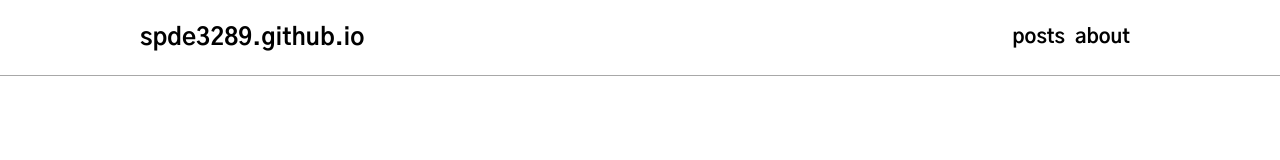
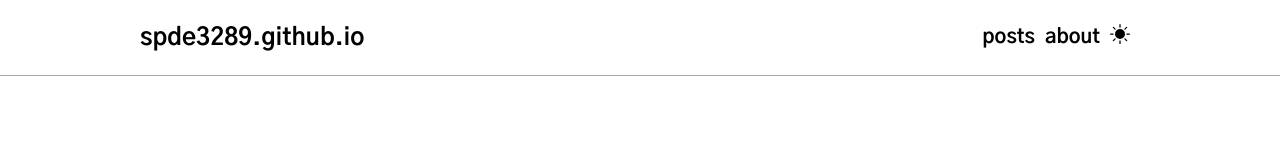
Before and after one commit to spde3289/spde3289.github.io, a React (Create React App) app: page /posts/BJ1712 in a window 1280 px wide. Shown: the top 160 px of the page. Built offline with nearby package versions, Linux system fonts and the light colour scheme.

Commit message:
feat : darkmode

```diff
--- a/src/App.jsx
+++ b/src/App.jsx
@@ -1,9 +1,9 @@
-import React, { useEffect } from 'react';
+import React, { useEffect, useState } from 'react';
 import { Routes, Route,  useLocation } from 'react-router-dom';
 import { ThemeProvider } from 'styled-components';
 import GlobalStyle from './GlobalStyled';
 
-import theme from './theme';
+import { light, dark } from './theme';
 
 import Header from './components/Header';
 import Footer from './components/Footer';
@@ -23,8 +23,15 @@ import StyledComponentGlobleStyle from './pages/post/styledComponent/styledCompo
 
 function App() {
 
+  const [darkMode, setDarkMode] = useState(true);
+
+  const handleDarkMode = () => {
+    setDarkMode(!darkMode)
+  }
+
+  const theme = darkMode ? light : dark
+
   const location = useLocation();
-  console.log(location);
   useEffect(()=>{
     if(location.state !== null){
       const htmlTitle = document.querySelector("title");
@@ -35,7 +42,7 @@ function App() {
   return (
     <ThemeProvider theme={theme}>
       <GlobalStyle/>
-      <Header/>
+      <Header darkMode={darkMode} handleDarkMode={handleDarkMode}/>
       <Routes>
         <Route path='/'  state={{ Title: 'Home' }} element={<Home/>}/>
         <Route path='/about' state={{ Title: 'About' }} element={<About/>}/>
--- a/src/GlobalStyled.js
+++ b/src/GlobalStyled.js
@@ -2,6 +2,8 @@ import { createGlobalStyle } from 'styled-components';
 
 const GlobalStyle = createGlobalStyle`
   body {
+    background-color: ${({theme}) => theme.color.body};
+    color : ${({theme}) => theme.color.font};
     margin: 0;
     font-family: "Gothic A1";
     font-weight: 500;
@@ -28,7 +30,7 @@ const GlobalStyle = createGlobalStyle`
 
   a {
     text-decoration: none;
-    color: #000;
+    color: ${({theme}) => theme.color.font};
   };
 
   input {
--- a/src/components/Header.jsx
+++ b/src/components/Header.jsx
@@ -1,8 +1,9 @@
-import React from 'react';
+import React, { useState} from 'react';
 import styled from "styled-components";
 import { Link } from 'react-router-dom';
+import { BsFillSunFill, BsFillMoonFill } from 'react-icons/bs';
 
-const Header = () => {
+const Header = ({handleDarkMode, darkMode}) => {
 
     return(
         <HeaderBar>
@@ -16,6 +17,9 @@ const Header = () => {
                 </HeaderMenuItem>
                 <HeaderMenuItem>
                     <Link to='/about' state={{ Title: 'About' }}>about</Link>
+                </HeaderMenuItem>
+                <HeaderMenuItem onClick={handleDarkMode}>
+                    { darkMode ? <BsFillSunFill /> : <BsFillMoonFill /> }
                 </HeaderMenuItem>
             </HeaderMenu>
             </NavBar>
--- a/src/pages/post/style.js
+++ b/src/pages/post/style.js
@@ -1,28 +1,28 @@
 import styled from "styled-components";
 
 export const PostContainer = styled.div`
-    display: ${props => props.theme.display.flex};
-    justify-content: ${props => props.theme.display.content};
+    display: flex;
+    justify-content: center;
 `;
 
 export const Main = styled.main`
-    width: ${props => props.theme.boxSize.main};
+    width: 1000px;
 `;
 
 export const SubTitle = styled.h2`
-    font-size: ${props => props.theme.fontSize.subTitle};
-    margin-bottom: ${props => props.theme.margin.titBtm};
+    font-size: 26px;
+    margin-bottom: 20px;
 `;
 
 export const TextBox = styled.p`
-    font-size: ${props => props.theme.fontSize.nomal};
-    margin  : ${props => props.theme.margin.textBtm};
+    font-size: 16px;
+    margin  : 50px;
 `;
 
 export const CodeImg = styled.div`
-    display: ${props => props.theme.display.flex};
-    justify-content: ${props => props.theme.display.content};
-    margin-bottom:  ${props => props.theme.margin.textBtm};
+    display: flex;
+    justify-content: center;
+    margin-bottom:  50px;
 `;
 
 export const CodeContainer = styled.div`
--- a/src/theme.js
+++ b/src/theme.js
@@ -1,19 +1,13 @@
-const theme = {
-    boxSize: {
-      main: '1000px',
-    },
-    fontSize: {
-      subTitle: '26px',
-      nomal: '16px',
-    },
-    margin: {
-      titBtm: '20px',
-      textBtm: '50px',
-    },
-    display : {
-      flex: 'flex',
-      content: 'center'
+export const light = {
+  color : {
+    body : '#fff',
+    font : '#000',
+  },
+};
+
+export const dark = {
+  color : {
+    body : '#000',
+    font : '#fff',
     },
 };
-
-export default theme;
```
